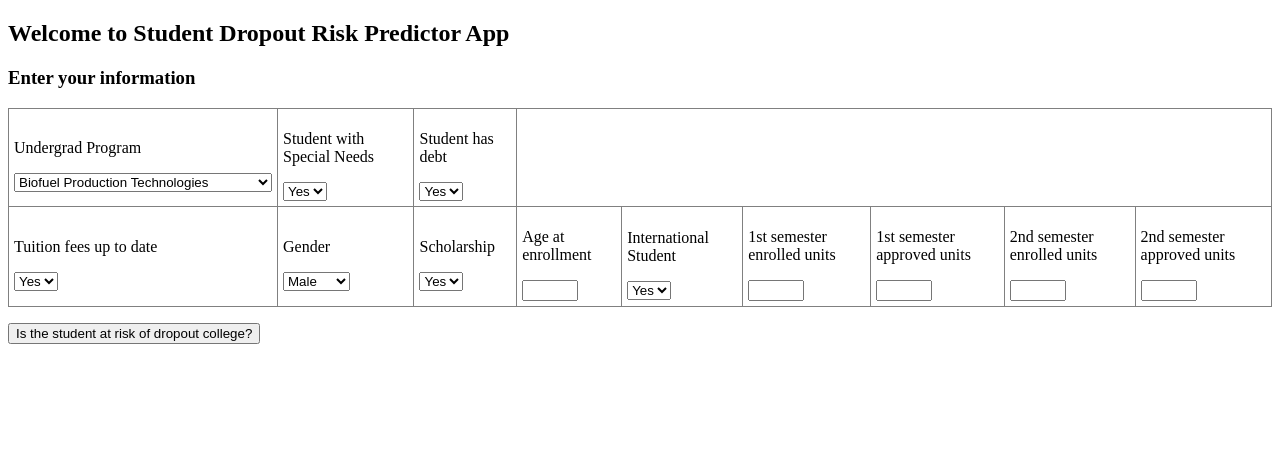
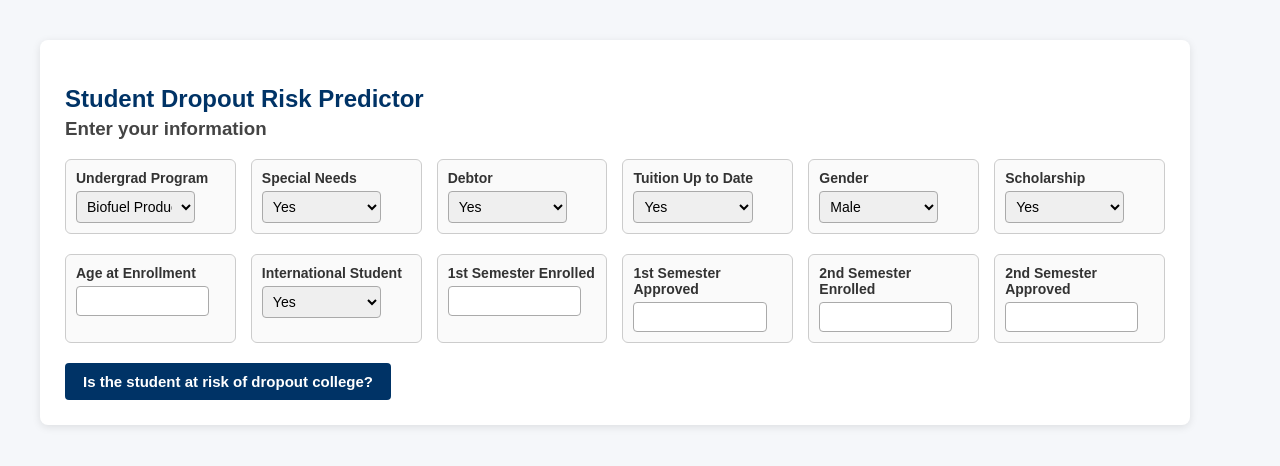
Before and after one commit to mtrudgeo-cpu/student-app-2870047, a Flask app: page / in a window 1280 px wide. Shown: the top 466 px of the page. Run offline with Flask 3, Linux system fonts and the light colour scheme.

Commit message:
Better UI

```diff
--- a/application/templates/index.html
+++ b/application/templates/index.html
@@ -2,16 +2,105 @@
 <html>
 <head>
     <title>Student Dropout Risk Predictor</title>
+    <style>
+        body {
+            font-family: Arial, sans-serif;
+            margin: 40px;
+            background-color: #f5f7fa;
+            color: #333;
+        }
+
+        h2 {
+            color: #003366;
+            margin-bottom: 5px;
+        }
+
+        h3 {
+            margin-top: 0;
+            color: #444;
+        }
+
+        .container {
+            background: white;
+            padding: 25px;
+            border-radius: 8px;
+            box-shadow: 0 2px 8px rgba(0,0,0,0.1);
+            max-width: 1100px;
+        }
+
+        .form-grid {
+            display: grid;
+            grid-template-columns: repeat(6, 1fr);
+            gap: 15px;
+            margin-bottom: 20px;
+        }
+
+        .form-group {
+            background-color: #fafafa;
+            border: 1px solid #ccc;
+            border-radius: 6px;
+            padding: 10px;
+        }
+
+        .form-group p {
+            margin: 0 0 5px 0;
+            font-weight: bold;
+            font-size: 14px;
+        }
+
+        select, input[type="number"] {
+            width: 80%;
+            padding: 6px;
+            border: 1px solid #aaa;
+            border-radius: 4px;
+            font-size: 14px;
+        }
+
+        input[type="submit"] {
+            background-color: #003366;
+            color: white;
+            padding: 10px 18px;
+            border: none;
+            border-radius: 4px;
+            font-size: 15px;
+            cursor: pointer;
+            font-weight: bold;
+            transition: 0.3s;
+        }
+
+        input[type="submit"]:hover {
+            background-color: #0055aa;
+        }
+
+        .results-box {
+            margin-top: 25px;
+            padding: 15px;
+            border-radius: 6px;
+            background-color: #e8f0fe;
+            border-left: 5px solid #003366;
+        }
+
+        .feature-list {
+            margin-top: 10px;
+            padding-left: 20px;
+        }
+
+        .feature-list li {
+            margin-bottom: 4px;
+        }
+    </style>
 </head>
+
 <body>
-    <h2>Welcome to Student Dropout Risk Predictor App</h2>
+<div class="container">
+    <h2>Student Dropout Risk Predictor</h2>
     <h3>Enter your information</h3>
 
     <form name="studentform" id="studentform" action="{{ url_for('studentclassify') }}" method="POST">
-        <table border="1" style="border-color:gray; border-collapse:collapse;" cellpadding="5" cellspacing="5">
 
-            <tr>
-                <td>
+        <!-- Top row: 6 fields -->
+        <div class="form-grid">
+            <div class="form-group">
                 <p>Undergrad Program</p>
                 <select name="course">
                     <option value="1">Biofuel Production Technologies</option>
@@ -32,105 +121,108 @@
                     <option value="16">Basic Education</option>
                     <option value="17">Management-evening attendance</option>
                 </select>
-                </td>
+            </div>
 
-                <td>
-                    <p>Student with Special Needs</p>
+            <div class="form-group">
+                <p>Special Needs</p>
                 <select name="sneeds">
                     <option value="1">Yes</option>
                     <option value="0">No</option>
                 </select>
-                </td>
+            </div>
 
-                <td>
-                    <p>Student has debt</p>
+            <div class="form-group">
+                <p>Debtor</p>
                 <select name="debtor">
                     <option value="1">Yes</option>
                     <option value="0">No</option>
                 </select>
-                </td>
-            </tr>
+            </div>
 
-            <tr>
-                <td>
-                    <p>Tuition fees up to date</p>
+            <div class="form-group">
+                <p>Tuition Up to Date</p>
                 <select name="tuition">
                     <option value="1">Yes</option>
                     <option value="0">No</option>
                 </select>
-                </td>
+            </div>
 
-                <td>
+            <div class="form-group">
                 <p>Gender</p>
                 <select name="gender">
                     <option value="1">Male</option>
                     <option value="0">Female</option>
                 </select>
-                </td>
+            </div>
 
-                <td>
+            <div class="form-group">
                 <p>Scholarship</p>
                 <select name="scholarship">
                     <option value="1">Yes</option>
                     <option value="0">No</option>
                 </select>
-                </td>
+            </div>
+        </div>
 
-                <td>
-                    <p>Age at enrollment</p>
+        <!-- Bottom row: 6 fields -->
+        <div class="form-grid">
+            <div class="form-group">
+                <p>Age at Enrollment</p>
                 <input type="number" name="age" min="17" max="70" required>
-                </td>
+            </div>
 
-                <td>
+            <div class="form-group">
                 <p>International Student</p>
                 <select name="international">
                     <option value="1">Yes</option>
                     <option value="0">No</option>
                 </select>
-                </td>
+            </div>
 
-                <td>
-                    <p>1st semester enrolled units</p>
+            <div class="form-group">
+                <p>1st Semester Enrolled</p>
                 <input type="number" name="first_enrolled" min="0" max="26" required>
-                </td>
+            </div>
 
-                <td>
-                    <p>1st semester approved units</p>
+            <div class="form-group">
+                <p>1st Semester Approved</p>
                 <input type="number" name="first_approved" min="0" max="26" required>
-                </td>
+            </div>
 
-                <td>
-                    <p>2nd semester enrolled units</p>
+            <div class="form-group">
+                <p>2nd Semester Enrolled</p>
                 <input type="number" name="second_enrolled" min="0" max="26" required>
-                </td>
+            </div>
 
-                <td>
-                    <p>2nd semester approved units</p>
+            <div class="form-group">
+                <p>2nd Semester Approved</p>
                 <input type="number" name="second_approved" min="0" max="26" required>
-                </td>
-            </tr>
+            </div>
+        </div>
 
-        </table>
-
-        <p><input type="submit" value="Is the student at risk of dropout college?"></p>
+        <input type="submit" value="Is the student at risk of dropout college?">
 
         {% if results %}
-            <h3>Student Dropout Risk Predictor: {{ results }}</h3>
-            <p>For the following features:</p>
-            <p>Undergrad Program: {{ course }}</p>
-            <p>Special Needs: {{ sneeds }}</p>
-            <p>Debtor: {{ debtor }}</p>
-            <p>Tuition Up to Date: {{ tuition }}</p>
-            <p>Gender: {{ gender }}</p>
-            <p>Scholarship: {{ scholarship }}</p>
-            <p>Age: {{ age }}</p>
-            <p>International: {{ international }}</p>
-            <p>1st Enrolled: {{ first_enrolled }}</p>
-            <p>1st Approved: {{ first_approved }}</p>
-            <p>2nd Enrolled: {{ second_enrolled }}</p>
-            <p>2nd Approved: {{ second_approved }}</p>
+        <div class="results-box">
+            <h3>Prediction: {{ results }}</h3>
+            <p><strong>Submitted Information:</strong></p>
+            <ul class="feature-list">
+                <li>Undergrad Program: {{ course }}</li>
+                <li>Special Needs: {{ sneeds }}</li>
+                <li>Debtor: {{ debtor }}</li>
+                <li>Tuition Up to Date: {{ tuition }}</li>
+                <li>Gender: {{ gender }}</li>
+                <li>Scholarship: {{ scholarship }}</li>
+                <li>Age: {{ age }}</li>
+                <li>International: {{ international }}</li>
+                <li>1st Enrolled: {{ first_enrolled }}</li>
+                <li>1st Approved: {{ first_approved }}</li>
+                <li>2nd Enrolled: {{ second_enrolled }}</li>
+                <li>2nd Approved: {{ second_approved }}</li>
+            </ul>
+        </div>
         {% endif %}
-
     </form>
+</div>
 </body>
 </html>
```
Lines whose indentation alone changed are shown as unchanged.
